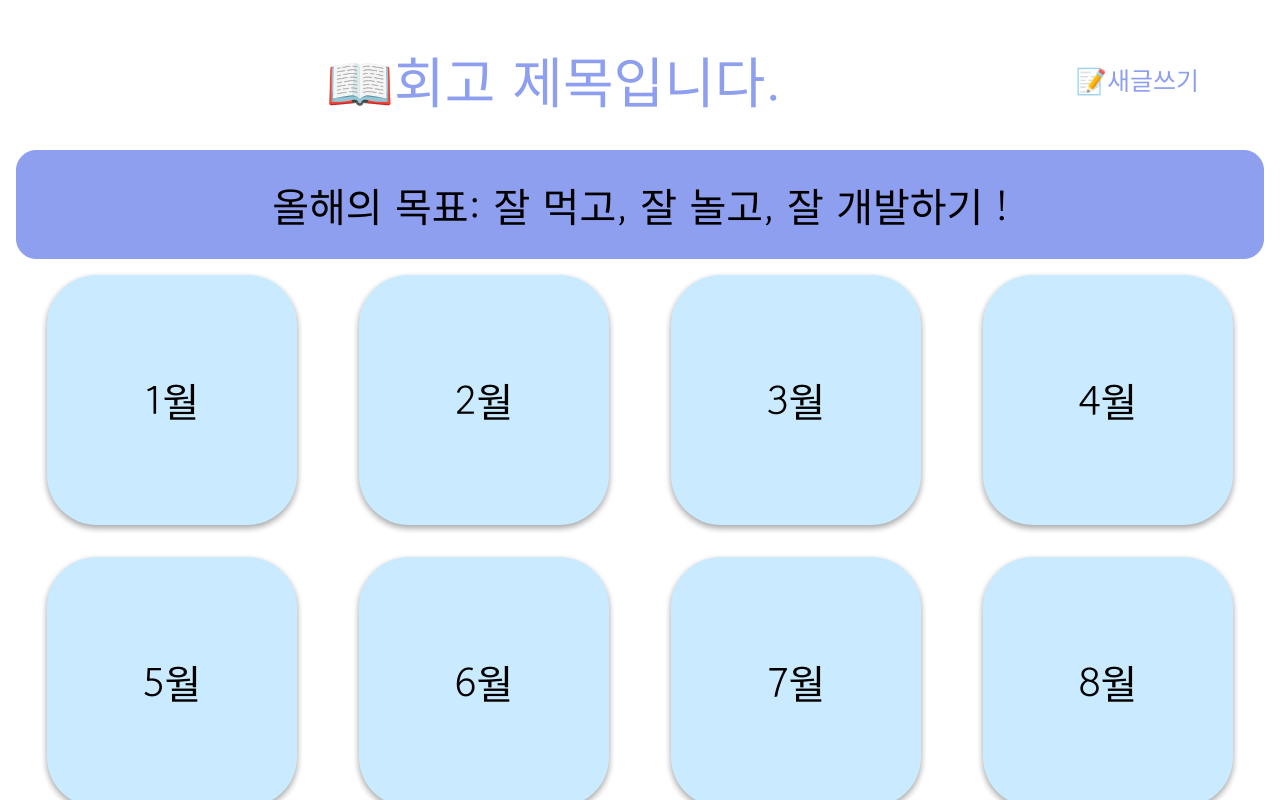
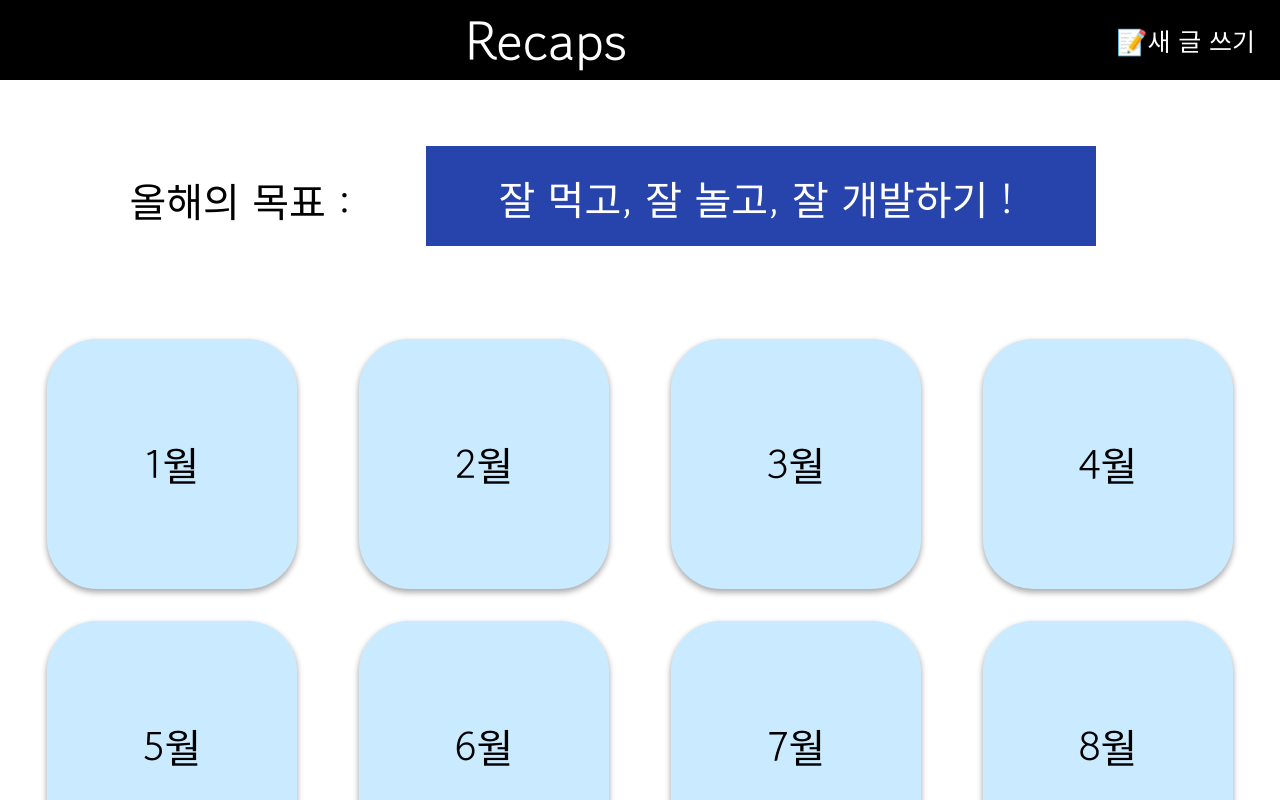
Before and after one commit to LikeLionHGU/front-recaps, a React (Create React App) app: page / in a window 1280 px wide. Shown: the top 800 px of the page. Built offline with nearby package versions, Linux system fonts and the light colour scheme; a web font is replaced by a local one.

Commit message:
메인 css

```diff
--- a/src/component/Block.js
+++ b/src/component/Block.js
@@ -19,27 +19,24 @@ export default function Block() {
     getRecap();
   }, []);
 
-  // const { title } = useParams();
-
   return (
     <div className="list">
       {recaps.map((element) => {
         return (
           <div key={element.id}>
-            {/* {element.title} {element.owner_name} {element.date} */}
             <Content
               id={element.id}
               title={element.title}
               owner_name={element.owner_name}
               date={element.date}
               body={element.body}
+              img_path={element.img_path}
             ></Content>
           </div>
         );
       })}
 
       <Item></Item>
-      {/* <WeekList week={week} title={title} owner_name={owner_name} date={date} /> */}
     </div>
   );
 }
@@ -49,4 +46,5 @@ Block.propTypes = {
   title: PropTypes.string.isRequired,
   owner_name: PropTypes.string.isRequired,
   date: PropTypes.string.isRequired,
+  img_path: PropTypes.string.isRequired,
 };
--- a/src/component/Content.js
+++ b/src/component/Content.js
@@ -5,7 +5,14 @@ import { useParams } from "react-router-dom";
 
 function MonthCal({ date }) {}
 
-export default function Content({ num, id, title, owner_name, date, body }) {
+export default function Content({
+  id,
+  title,
+  owner_name,
+  img_path,
+  date,
+  body,
+}) {
   const [modalIsOpen, setModalIsOpen] = useState(false);
   const params = useParams();
 
@@ -38,7 +45,10 @@ export default function Content({ num, id, title, owner_name, date, body }) {
             onRequestClose={() => setModalIsOpen(false)}
             id={id}
           >
-            <Detail></Detail>
+            {/* <Detail></Detail> */}
+            <div className="image">
+              <img src={"https://ll-api.jungsub.com" + img_path}></img>
+            </div>
             <h1>{title}</h1>
             <h4>{owner_name}</h4>
             <h5>{date}</h5>
--- a/src/component/Header.js
+++ b/src/component/Header.js
@@ -15,14 +15,14 @@ function Title() {
     <nav className="header">
       <div className="header__emty"></div>
       <div className="header__logo">
-        <a href="#">📖회고 제목입니다.</a>
+        <a href="#">Recaps</a>
       </div>
 
       <ul className="header__menu">
         <li>
           {/*<a href="">New Post</a>*/}
           {/*Link를 통해서 Write 페이지로 이동*/}
-          <Link to={"/write"}>📝새글쓰기</Link>
+          <Link to={"/write"}>📝새 글 쓰기</Link>
         </li>
       </ul>
 
@@ -35,7 +35,15 @@ function Title() {
 function Goal() {
   return (
     <div className="goal__container">
-      <div className="goal">올해의 목표: 잘 먹고, 잘 놀고, 잘 개발하기 !</div>
+      <span className="yeargoal">올해의 목표 : </span>
+      <div className="goalcov">
+        <div className="goal">
+          <ul className="goalcontent">
+            <li className="banner">잘 먹고, 잘 놀고, 잘 개발하기 !</li>
+            <li className="banner">잘 먹고, 잘 놀고, 잘 개발하기 !</li>
+          </ul>
+        </div>
+      </div>
     </div>
   );
 }
--- a/src/css/footer.css
+++ b/src/css/footer.css
@@ -1,6 +1,4 @@
 .footer {
-  border: 5px solid #8d9fee;
-  background-color: #8d9fee;
   padding: 10px;
   font-family: "JalnanGothic";
 }
@@ -14,7 +12,7 @@
 }
 
 #title-footer {
-  color: rgb(255, 255, 255);
+  color: rgb(0, 0, 0);
   font-size: 1.5rem;
   font-weight: 958;
 }
@@ -24,6 +22,6 @@
   line-height: 1.5;
   font-size: 1rem;
   font-weight: 400;
-  color: rgb(255, 255, 255);
+  color: rgb(0, 0, 0);
   line-height: 0.8;
 }
--- a/src/css/goal.css
+++ b/src/css/goal.css
@@ -6,18 +6,59 @@
   align-items: center;
   justify-content: center;
   height: 107px;
-  /*���� �߰��� �κ�(����)*/
-  border: 1px solid #8d9fee;
-  border-radius: 20px;
-  background-color: #8d9fee;
-  /*���� �߰��� �κ�(��)*/
+  /* border: 1px solid #8d9fee; */
+  /* border-radius: 18px; */
+  left: 0;
+  background-color: #ffffff;
+
+  font-family: "Gowun Dodum", sans-serif;
+  grid-template-columns: 30% 70%;
+  text-align: center;
+  font-size: 40px;
+  padding: 30px;
+}
+
+.yeargoal,
+.goalcontent {
+  padding: 10px;
+}
+
+/*롤링 배너*/
+li {
+  list-style: none;
+}
+
+.banner {
+  width: 80vh;
+  margin-right: 10px;
+}
+.goalcov {
+  width: 100vh;
+  height: 100%;
+  background-color: rgb(39, 29, 117, 0);
+  line-height: 2;
 }
 
 .goal {
-  /*���� �߰��� �κ�(����)*/
-  font-family: "Gowun Dodum", sans-serif;
-  /*���� �߰��� �κ�(��)*/
+  display: inline-block;
+  height: 2.5em;
+  background-color: rgb(39, 68, 172);
+  color: white;
+  vertical-align: top;
+  overflow: hidden;
+}
 
-  text-align: center;
-  font-size: 40px;
+.goalcontent {
+  animation-name: rolling;
+  animation-duration: 2s;
+  animation-iteration-count: infinite;
 }
+
+@keyframes rolling {
+  0% {
+    margin-top: 0;
+  }
+  100% {
+    margin-top: -2em;
+  }
+}
--- a/src/css/header.css
+++ b/src/css/header.css
@@ -1,24 +1,32 @@
 @import url("https://fonts.googleapis.com/css2?family=Gowun+Dodum&display=swap");
 
-.header {
-  margin: 0;
+body {
+  background-color: rgb(255, 255, 255);
+  padding-top: 50px;
 }
 
 .header a {
   text-decoration: none;
-  color: #8d9fee;
+  /* color: #8d9fee; */
   font-family: "Gowun Dodum", sans-serif;
 }
 
 .header {
+  background-color: rgb(0, 0, 0);
+  color: white;
+  position: fixed;
+  top: 0;
+  left: 0;
+  height: 10vh;
+  width: 100%;
+  margin: 0;
   display: flex;
   justify-content: space-between;
   align-items: center;
-  background-color: white;
-  padding: 20px 40px;
 }
 
 .header__logo {
+  color: white;
   font-size: 55px;
   text-align: center;
 }
@@ -72,3 +80,9 @@
     display: block;
   }
 }
+
+a:-webkit-any-link {
+  color: white;
+  cursor: pointer;
+  text-decoration: none;
+}
--- a/src/css/month.css
+++ b/src/css/month.css
@@ -5,19 +5,24 @@
   font-weight: 400;
   font-style: normal;
 }
+
 * {
   font-family: "Gowun Dodum", sans-serif;
 }
+
 .several-month {
   display: flex;
   flex-wrap: wrap;
   justify-content: center;
   margin: auto;
 }
+
 .month-container {
   display: flex;
   flex-direction: row;
   flex-wrap: wrap;
+  margin-top: 40px;
+  margin-bottom: 70px;
 }
 
 .several-month .month-card {
@@ -36,6 +41,10 @@
   color: white;
 }
 
+.month:hover {
+  background-color: blue;
+}
+
 a {
   text-decoration: none;
 }
```
Also changed, not shown: src/component/Detail.js (+0 -11 lines), src/component/Weeklist.js (+10 -1 lines).
